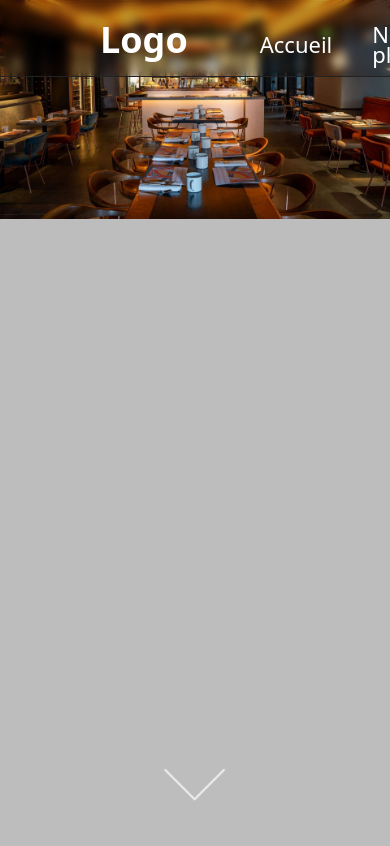
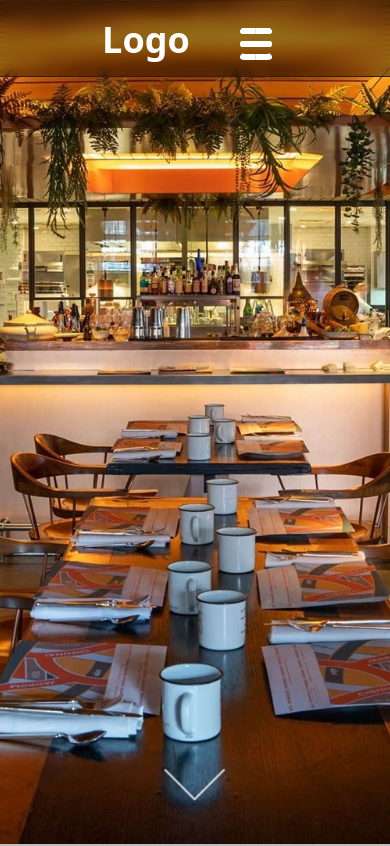
Before and after one commit to Fraawdrinn/Restaurant_2, a website: page public/main.html in a window 390 px wide. Shown: the top 846 px of the page. Drawn offline with Linux system fonts and the light colour scheme.

Commit message:
adjustments

```diff
--- a/public/main.html
+++ b/public/main.html
@@ -16,37 +16,33 @@
 </head>
 <body class="m-0 p-0 scroll-smooth font-poppins bg-[#bdbdbd]">
 
-  <header id="head" class="flex w-full h-full text-white">
+  <header id="head" class="relative flex w-full h-full text-white ">
     <img src="assets/img/inside5.jpg" alt="Intérieur d'un restaurant"
-    class="absolute w-full">
+    class="absolute min-h-[100vh] min-w-full object-cover">
 
 
     <nav class="header-item fixed w-full px-[100px] py-5 pb-2 flex justify-evenly items-center nav-to-animate text-sm">
       <a
       href="main.html"
       class="text-4xl text-white no-underline font-bold pr-8 pb-2">
-        Logo
-      </a>
+        Logo</a>
       <a
       href=""
       class="nav-item">
-        Accueil
-      </a>
+        Accueil</a>
       <a
       href=""
       class="nav-item">
-        Nos plats
-      </a>
+        Nos plats</a>
       <a
       href=""
       class="nav-item">
-        Nos horaires
-      </a>
+        Nos horaires</a>
       <a
       href=""
       class="nav-item">
-        Nous contacter
-      </a>
+        Nous contacter</a>
+      <input type="checkbox" role="button" aria-label="Display the menu" class="menu md:hidden">
     </nav>
     <!-- Flèche pour indiquer de scroller -->
     <a id="scroll-indicator" href="#main"
@@ -119,5 +115,6 @@
   </p>
   </footer>
   <script src="../src/scripts/script.js"></script>
+  <script src="../src/scripts/nav.js"></script>
 </body>
 </html>
--- /dev/null
+++ b/src/scripts/nav.js
@@ -0,0 +1,6 @@
+const mobileMenuButton = document.getElementById('mobile-menu-button');
+const mobileMenu = document.getElementById('mobile-menu');
+
+mobileMenuButton.addEventListener('click', () => {
+  mobileMenu.classList.toggle('hidden');
+});
--- a/src/style/input.css
+++ b/src/style/input.css
@@ -32,8 +32,9 @@
     @apply z-50;
   }
   .nav-item {
-    @apply relative text-[22px] text-white font-medium no-underline ml-10 before:content-[''] before:absolute before:top-full
-    before:left-0 before:w-0 before:h-[2px] before:bg-white before:transition-[width] before:duration-300 hover:before:w-full;
+    @apply relative text-[22px] text-white font-medium no-underline pb-2 ml-10 before:content-[''] before:absolute before:top-full
+    before:left-0 before:w-0 before:h-[2px] before:bg-white before:transition-[width] before:duration-300 hover:before:w-full
+    hidden md:block;
   }
 }
 
@@ -59,5 +60,64 @@
 
 
 nav.header-item {
-  background-color: rgba(0, 0, 0, 0.2);
+  background-color: rgba(0, 0, 0, 0.4);
 }
+.menu {
+  --s: 2rem; /* control the size */
+  --c: white; /* the color */
+
+  height: var(--s);
+  aspect-ratio: 1;
+  border: none;
+  padding: 0;
+  border-inline: calc(var(--s)/2) solid #0000;
+  box-sizing: content-box;
+  --_g1: linear-gradient(var(--c) 20%,#0000 0 80%,var(--c) 0) no-repeat content-box border-box;
+  --_g2: radial-gradient(circle closest-side at 50% 12.5%,var(--c) 95%,#0000) repeat-y content-box border-box;
+  background:
+    var(--_g2) left  var(--_p,0px) top,
+    var(--_g1) left  calc(var(--s)/10 + var(--_p,0px)) top,
+    var(--_g2) right var(--_p,0px) top,
+    var(--_g1) right calc(var(--s)/10 + var(--_p,0px)) top;
+  background-size:
+    20% 80%,
+    40% 100%;
+  position: relative;
+  clip-path: inset(0 25%);
+  -webkit-mask: linear-gradient(90deg,#0000,#000 25% 75%,#0000);
+  cursor: pointer;
+  transition:
+    background-position .3s var(--_s,.3s),
+    clip-path 0s var(--_s,.6s);
+  -webkit-appearance:none;
+  -moz-appearance:none;
+  appearance:none;
+}
+.menu:before,
+.menu:after {
+  content:"";
+  position: absolute;
+  border-radius: var(--s);
+  inset: 40% 0;
+  background: var(--c);
+  transition: transform .3s calc(.3s - var(--_s,.3s));
+}
+
+.menu:checked {
+  clip-path: inset(0);
+  --_p: calc(-1*var(--s));
+  --_s: 0s;
+}
+.menu:checked:before {
+  transform: rotate(45deg);
+}
+.menu:checked:after {
+  transform: rotate(-45deg);
+}
+.menu:focus-visible {
+  clip-path: none;
+  -webkit-mask: none;
+  border: none;
+  outline: 2px solid var(--c);
+  outline-offset: 5px;
+}
```
Also changed, not shown: public/assets/img/plate.jpeg (added), public/style/output.css.
